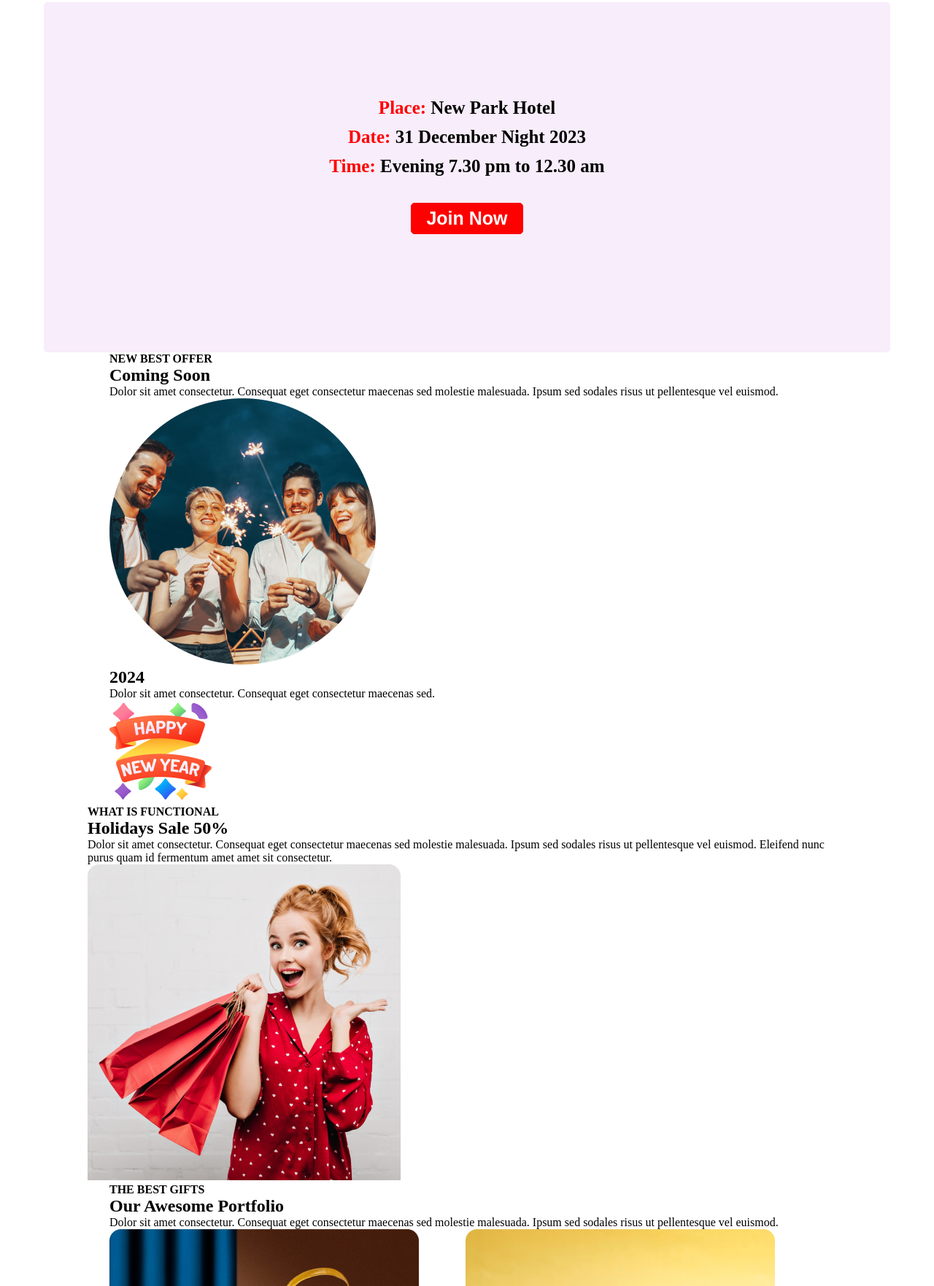
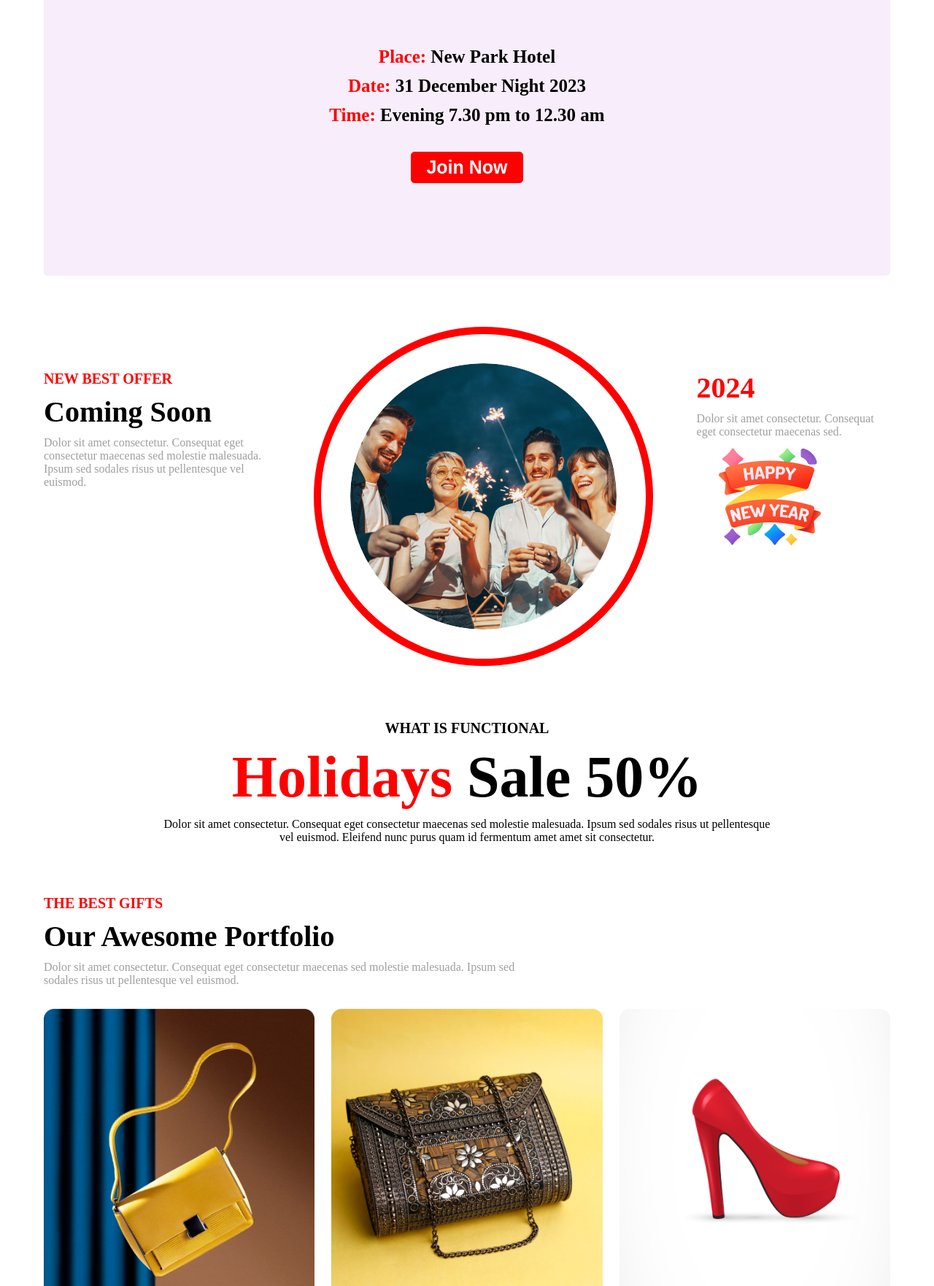
Before and after one commit to SkZihan/Assignment-01, a plain HTML site: page index.html in a window 1280 px wide. Shown: the part 2227-3990 px from the top of the page at 73% size. Drawn offline with Linux system fonts and the light colour scheme.

Commit message:
offer,sale and gifts section's styles added

```diff
--- a/index.html
+++ b/index.html
@@ -16,13 +16,13 @@
         </div>
     </Header>
     <Main>
-        <section class="deals">
+        <section class="deals-section">
             <h1>65% OFF</h1>
             <p>OUR HOLIDAY DEALS ARE BETTER</p>
             <h2>ALL CATEGORIES</h2>
             <img src="resources/New Year Photo.png" alt="">
         </section>
-        <section class="party">
+        <section class="party-section">
             <div>
                 <h1>Welcome to <br> midnight party</h1>
                 <p>Dolor sit amet consectetur. Consequat eget consectetur maecenas sed molestie malesuada. Ipsum sed
@@ -33,54 +33,63 @@
                 <img src="resources/Group 70.png" alt="">
             </div>
         </section>
-        <section class="details">
-            <div class="details-container">
+        <section class="details-section">
             <p> <span class="text-color">Place:</span> New Park Hotel</p>
             <p> <span class="text-color">Date:</span> 31 December Night 2023</p>
             <p> <span class="text-color">Time:</span> Evening 7.30 pm to 12.30 am</p>
             <button>Join Now</button>
-            </div>
         </section>
-        <section class="offer">
-            <div>
+        <section class="offer-section">
+            <div class="best-offer">
                 <h4>NEW BEST OFFER</h4>
                 <h1>Coming Soon</h1>
                 <p>Dolor sit amet consectetur. Consequat eget consectetur maecenas sed molestie malesuada. Ipsum sed
                     sodales risus ut pellentesque vel euismod. </p>
             </div>
-            <div>
+            <div class="middle-image">
                 <img src="resources/Ellipse 1.png" alt="">
             </div>
-            <div>
+            <div class="year-part">
                 <h2>2024</h2>
                 <p>Dolor sit amet consectetur. Consequat eget consectetur maecenas sed.</p>
                 <img src="resources/Group 96.png" alt="">
             </div>
         </section>
-        <section class="sale">
+        <section class="sale-section">
+            <div class="sale-heading">
                 <h4>WHAT IS FUNCTIONAL</h4>
-            <h1>Holidays Sale 50%</h1>
-            <p>Dolor sit amet consectetur. Consequat eget consectetur maecenas sed molestie malesuada. Ipsum sed sodales
-                risus ut pellentesque vel euismod. Eleifend nunc purus quam id fermentum amet amet sit consectetur.</p>
+                <h1> <span class="text-color">Holidays</span> Sale 50%</h1>
+                <p>Dolor sit amet consectetur. Consequat eget consectetur maecenas sed molestie malesuada. Ipsum sed
+                    sodales
+                    risus ut pellentesque vel euismod. Eleifend nunc purus quam id fermentum amet amet sit consectetur.
+                </p>
+            </div>
+            <!-- <div>
                 <img src="resources/Rectangle 1.png" alt="">
+                <img src="resources/Rectangle 2.png" alt="">
+                <img src="resources/Group 75.png" alt="">
+                <img src="resources/Group 44.png" alt="">
+            </div> -->
         </section>
-        <section class="gifts">
-            <div>
+        <section class="gifts-section">
+            <div class="portfolio">
                 <h4>THE BEST GIFTS</h4>
-                <h2>Our Awesome Portfolio</h2>
+                <h1>Our Awesome Portfolio</h1>
                 <p>Dolor sit amet consectetur. Consequat eget consectetur maecenas sed molestie malesuada. Ipsum sed
                     sodales risus ut pellentesque vel euismod. </p>
             </div>
-            <div>
+            <div class="gift-images">
                 <img src="resources/Rectangle 3.png" alt="">
                 <img src="resources/Rectangle 4.png" alt="">
                 <img src="resources/Rectangle 5.png" alt="">
+            </div>
+            <div class="gift-images">
                 <img src="resources/Rectangle 6.png" alt="">
                 <img src="resources/Rectangle 7.png" alt="">
                 <img src="resources/Rectangle 8.png" alt="">
             </div>
         </section>
-        <section class="newsletter">
+        <section class="newsletter-section">
             <div>
                 <img src="resources/Group 61.png" alt="">
                 <h2>Subscribe Newsletter</h2>
--- a/styles/styles.css
+++ b/styles/styles.css
@@ -1,8 +1,10 @@
+/* Common styles */
 * {
     margin: 0px 30px;
     padding: 0;
 }
 
+/* Header-part styles */
 .banner {
     background-image: url(../resources/Banner\ Image.png);
     background-repeat: no-repeat;
@@ -20,56 +22,58 @@
     color: whitesmoke;
 }
 
+/* Main-part styles */
 main {
     margin: 0;
 }
 
-.deals {
+/* Section (deals) */
+.deals-section {
     text-align: center;
 }
 
-.deals h1 {
+.deals-section h1 {
     font-size: 70px;
     color: red;
     padding-bottom: 15px;
 }
 
-.deals p {
+.deals-section p {
     font-size: 18px;
     color: red;
     padding-bottom: 20px;
 }
 
-.deals h2 {
+.deals-section h2 {
     font-size: 35px;
     padding-bottom: 40px;
 }
 
-.party {
+/* Section (party) */
+.party-section {
     background-image: url(../resources/Vectorrr.png);
     background-position: center;
     background-repeat: no-repeat;
     height: 600px;
     display: flex;
     color: white;
-    margin: 70px 0px 70px;
-    padding-top: 70px;
+    margin: 70px 0px;
 }
 
 .year-image {
     padding-right: 50px;
 }
 
-.party h1 {
+.party-section h1 {
     font-size: 70px;
     padding-top: 100px;
 }
 
-.party p {
+.party-section p {
     padding: 30px 0px;
 }
 
-.party button {
+.party-section button {
     color: white;
     font-size: 20px;
     font-weight: 700;
@@ -79,19 +83,17 @@ main {
     cursor: pointer;
 }
 
-.details {
+/* Section (details) */
+.details-section {
     background-color: rgb(248, 237, 250);
     margin: 0;
-    height: 480px;
+    height: 320px;
     border-radius: 5px;
     text-align: center;
-}
-
-.details-container {
     padding-top: 125px;
 }
 
-.details-container p {
+.details-section p {
     font-size: 25px;
     font-weight: 600;
     padding: 6px;
@@ -102,7 +104,7 @@ main {
     margin: 0;
 }
 
-.details-container button {
+.details-section button {
     color: white;
     font-size: 25px;
     font-weight: 700;
@@ -113,3 +115,113 @@ main {
     padding: 6px 20px;
     cursor: pointer;
 }
+
+/* Section (offer) */
+.offer-section {
+    display: flex;
+    justify-content: space-between;
+    margin: 70px 0px;
+}
+
+/* Left-side */
+.best-offer {
+    margin: 50px 0px;
+    width: 35%;
+}
+
+.best-offer h4 {
+    color: red;
+    margin: 10px 0px;
+    font-size: 20px;
+}
+
+.best-offer h1 {
+    font-size: 40px;
+    margin: 10px 0px;
+}
+
+.best-offer p {
+    color: rgba(22, 22, 21, 0.411);
+    margin: 10px 0px;
+}
+
+/* Middle-image */
+.middle-image img {
+    padding: 40px;
+    border: 10px solid red;
+    border-radius: 100%;
+}
+
+/* Right-side */
+.year-part {
+    margin: 50px 0px;
+    width: 30%;
+}
+
+.year-part h2 {
+    color: red;
+    margin: 10px 0px;
+    font-size: 40px;
+}
+
+.year-part p {
+    color: rgba(22, 22, 21, 0.411);
+    margin: 10px 0px;
+}
+
+/* Section (sale-section) */
+
+.sale-heading {
+    text-align: center;
+    margin: 0px 100px 60px;
+}
+
+.sale-heading h4 {
+    font-size: 20px;
+}
+
+.sale-heading h1 {
+    font-size: 80px;
+    margin: 10px 0px;
+}
+
+/* Image-part-left */
+
+/* Section (gifts-section) */
+.gifts-section {
+    margin: 70px 0px;
+}
+
+/* Portfolio-part */
+.portfolio {
+    margin: 0px;
+    width: 60%;
+}
+
+.portfolio h4 {
+    color: red;
+    margin: 10px 0px;
+    font-size: 20px;
+}
+
+.portfolio h1 {
+    font-size: 40px;
+    margin: 10px 0px;
+}
+
+.portfolio p {
+    color: rgba(22, 22, 21, 0.411);
+    margin: 10px 0px;
+}
+
+/* Images-part */
+.gift-images {
+    display: flex;
+    justify-content: space-between;
+    margin: 20px 0px;
+}
+
+.gift-images img {
+    margin: 10px 0px;
+    width: 32%;
+}
```
Lines whose indentation alone changed are shown as unchanged.
